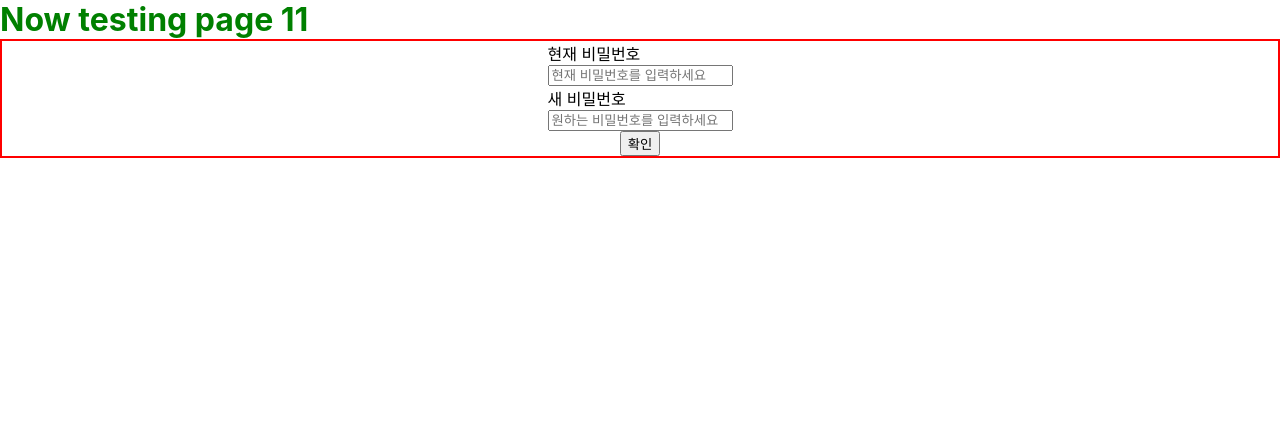
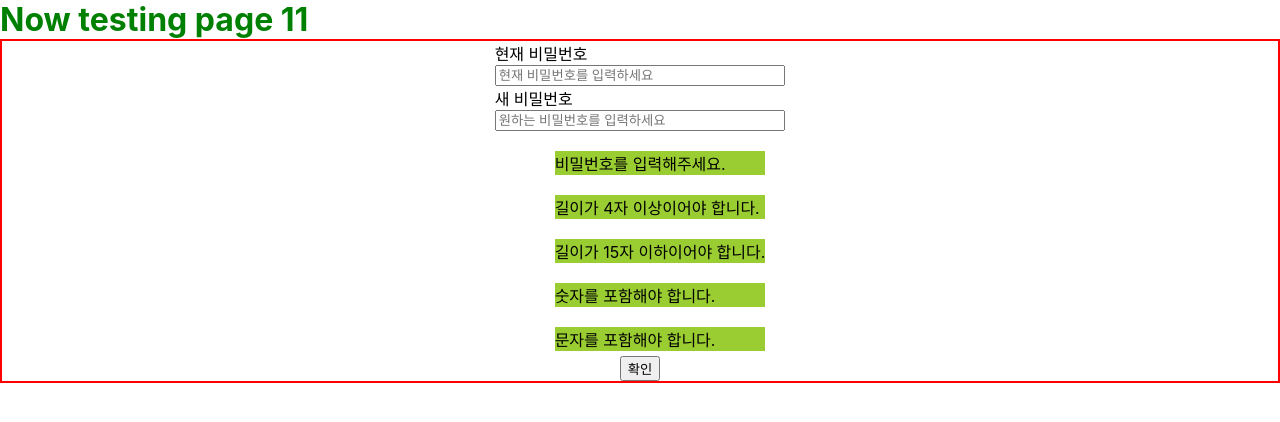
Before and after one commit to emily-hong/AnimalChat, a React (Create React App) app in the folder client/: page / in a window 1280 px wide. Shown: the top 422 px of the page. Built offline with nearby package versions, Linux system fonts and the light colour scheme.

Commit message:
Feat: 새 비밀번호 유효성 검사 테스트 - 길이, 숫자

```diff
--- a/client/src/pages/11-2.pwdSection.js
+++ b/client/src/pages/11-2.pwdSection.js
@@ -1,4 +1,4 @@
-import { useState } from 'react';
+import { useEffect, useState } from 'react';
 import styled from 'styled-components'
 
 const StyledPwdChangeSection = styled.div`
@@ -41,6 +41,34 @@ export default function PasswordChange() {
     });
   }
 
+  // curPwd 중복 검사
+
+  // 비밀번호 유효성 검사용 정규식
+  const regPassword = /^(?=.*\d)(?=.*[a-zA-Z])[0-9a-zA-Z]{4,15}$/;
+  const regOnlyNumber = /^[0-9]/g;
+  // const regOnlyAlphabets
+
+  useEffect(() => {
+    // newPwd 유효성검사
+    const isValidPwd = regPassword.test(newPwd);
+    if (newPwd.length > 0) {
+      if (isValidPwd) {
+        console.log('검사 통과');
+      } else {
+        const isOnlyNumber = regOnlyNumber.test(newPwd);
+        if (isOnlyNumber) {
+          console.log('문자를 포함해야 함');
+        }
+        if (newPwd.length < 4) {
+          console.log('옳지 않은 비밀번호입니다', '*비밀번호 길이는 4자 이상*');
+        }
+        if (newPwd.length > 15) {
+          console.log('옳지 않은 비밀번호입니다', '*비밀번호 길이는 15자 이하*');
+        }
+      }
+    }
+  }, [newPwd]);
+
   // button event
   const handleButtonClick = (e) => {
     e.preventDefault();
@@ -52,7 +80,7 @@ export default function PasswordChange() {
       <StyledPwdChangeSection>
         <StyledPwdInputsArea>
           <StyledPwdArea>
-            <p>현재 비밀번호</p>
+            <p className="inputTitle">현재 비밀번호</p>
             <input
               type='password'
               name='curPwd'
@@ -62,7 +90,7 @@ export default function PasswordChange() {
             />
           </StyledPwdArea>
           <StyledPwdArea>
-            <p>새 비밀번호</p>
+            <p className="inputTitle">새 비밀번호</p>
             <input
               type='password'
               name='newPwd'
@@ -70,6 +98,13 @@ export default function PasswordChange() {
               value={newPwd}
               onChange={handleOnChange}
             />
+            <ul>
+              <li>비밀번호를 입력해주세요.</li>
+              <li>길이가 4자 이상이어야 합니다.</li>
+              <li>길이가 15자 이하이어야 합니다.</li>
+              <li>숫자를 포함해야 합니다.</li>
+              <li>문자를 포함해야 합니다.</li>
+            </ul>
           </StyledPwdArea>
         </StyledPwdInputsArea>
         <div>
```
